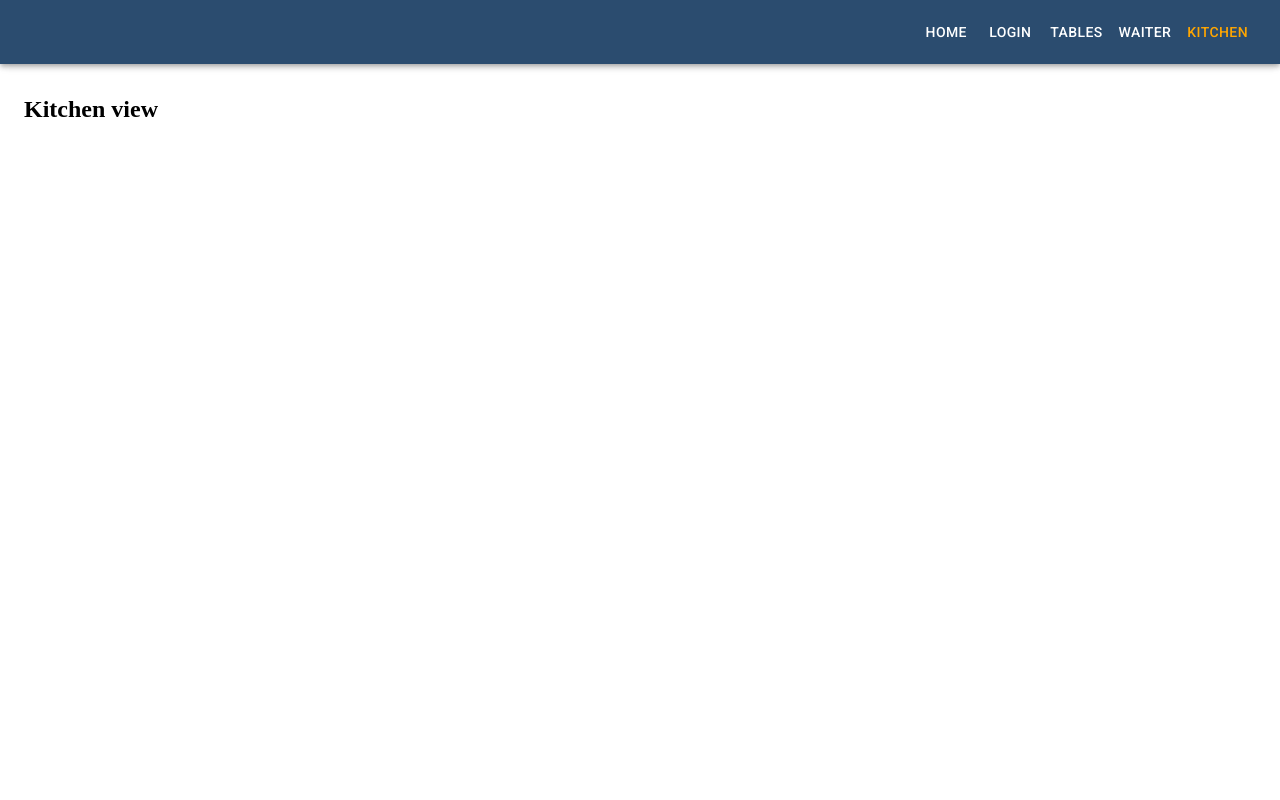
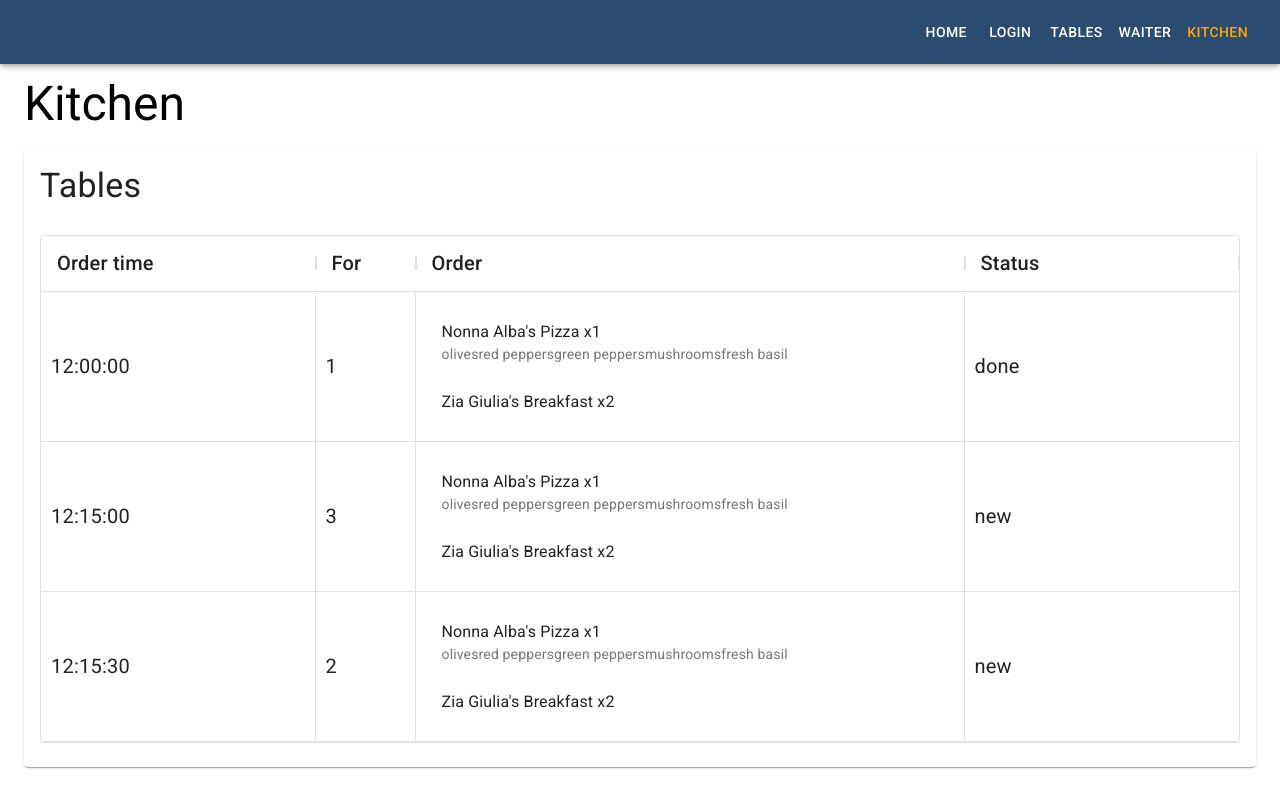
Before and after one commit to doforever/pizzeria-portal, a React (Create React App) app: page /panel/kitchen in a window 1280 px wide. Built offline with nearby package versions, Linux system fonts and the light colour scheme.

Commit message:
Fill kitchen view with materialUI components unfinished styling

```diff
--- a/src/components/views/Kitchen/Kitchen.js
+++ b/src/components/views/Kitchen/Kitchen.js
@@ -1,10 +1,129 @@
 import React from 'react';
 import styles from './Kitchen.module.scss';
 
-const Kitchen = () => (
-  <div className={styles.component}>
-    <h2>Kitchen view</h2>
-  </div>
-);
+import Grid from '@material-ui/core/Grid';
+import { DataGrid } from '@material-ui/data-grid';
+import Typography from '@material-ui/core/Typography';
+import Card from '@material-ui/core/Card';
+import CardContent from '@material-ui/core/CardContent';
+import List from '@material-ui/core/List';
+import ListItem from '@material-ui/core/ListItem';
+import ListItemText from '@material-ui/core/ListItemText';
+
+const columns = [
+  { field: 'id', headerName: 'ID', hide: true},
+  { field: 'timestamp', headerName: 'Order time', flex: 1},
+  { field: 'for', headerName: 'For', width: 100},
+  { field: 'order', headerName: 'Order', flex: 2, renderCell: params => renderOrder(params)},
+  { field: 'status', headerName: 'Status', flex: 1},
+];
+
+const rows = [
+  { id: 1,
+    timestamp: '12:00:00',
+    for: '1',
+    order: [
+      {
+        name: 'Nonna Alba\'s Pizza',
+        sauce: 'tomato',
+        toppings: ['olives', 'red peppers', 'green peppers', 'mushrooms', 'fresh basil'],
+        crust: 'standard',
+        amount: 1,
+      },
+      {
+        name: 'Zia Giulia\'s Breakfast',
+        coffee: 'espresso',
+        amount: 2,
+      },
+    ],
+    status: 'done'},
+  { id: 2,
+    timestamp: '12:15:00',
+    for: '3',
+    order: [
+      {
+        name: 'Nonna Alba\'s Pizza',
+        sauce: 'tomato',
+        toppings: ['olives', 'red peppers', 'green peppers', 'mushrooms', 'fresh basil'],
+        crust: 'standard',
+        amount: 1,
+      },
+      {
+        name: 'Zia Giulia\'s Breakfast',
+        coffee: 'espresso',
+        amount: 2,
+      },
+    ],
+    status: 'new'},
+  { id: 3,
+    timestamp: '12:15:30',
+    for: '2',
+    order: [
+      {
+        name: 'Nonna Alba\'s Pizza',
+        sauce: 'tomato',
+        toppings: ['olives', 'red peppers', 'green peppers', 'mushrooms', 'fresh basil'],
+        crust: 'standard',
+        amount: 1,
+      },
+      {
+        name: 'Zia Giulia\'s Breakfast',
+        coffee: 'espresso',
+        amount: 2,
+      },
+    ],
+    status: 'new'},
+];
+
+function renderOrder ({value}) {
+  return (
+    <List>
+      {value.map(product => (
+        <ListItem key={value.indexOf(product)}>
+          <ListItemText primary={`${product.name} x${product.amount}`} secondary={product.toppings}></ListItemText>
+        </ListItem>
+      ))}
+    </List>
+  );
+}
+
+const Kitchen = () => {
+  const toggleDone = (id) => {
+    console.log(`Row ${id} done`);
+  };
+
+  return (
+    <div className={styles.component}>
+      <Typography component="h1" variant="h3" gutterBottom>Kitchen</Typography>
+      <Grid container spacing={2}>
+        <Grid item xs={12}>
+          <Card>
+            <CardContent>
+              <Grid container spacing={2} direction="column">
+                <Grid item>
+                  <Typography component="h2" variant="h4" gutterBottom>Tables</Typography>
+                </Grid>
+                <Grid item>
+                  <DataGrid
+                    className={styles.data_grid}
+                    rows={rows}
+                    columns={columns}
+                    rowHeight={150}
+                    autoHeight
+                    disableColumnSelector
+                    disableSelectionOnClick
+                    disableColumnMenu
+                    hideFooter
+                    showCellRightBorder
+                    onRowClick={params => toggleDone(params.row.id)}/>
+                </Grid>
+              </Grid>
+            </CardContent>
+          </Card>
+        </Grid>
+      </Grid>
+    </div>
+  );
+};
 
 export default Kitchen;
--- a/src/components/views/Kitchen/Kitchen.module.scss
+++ b/src/components/views/Kitchen/Kitchen.module.scss
@@ -3,3 +3,7 @@
 .component {
   padding: $base-size 0;
 }
+
+.data_grid {
+  font-size: 20px;
+}
```
